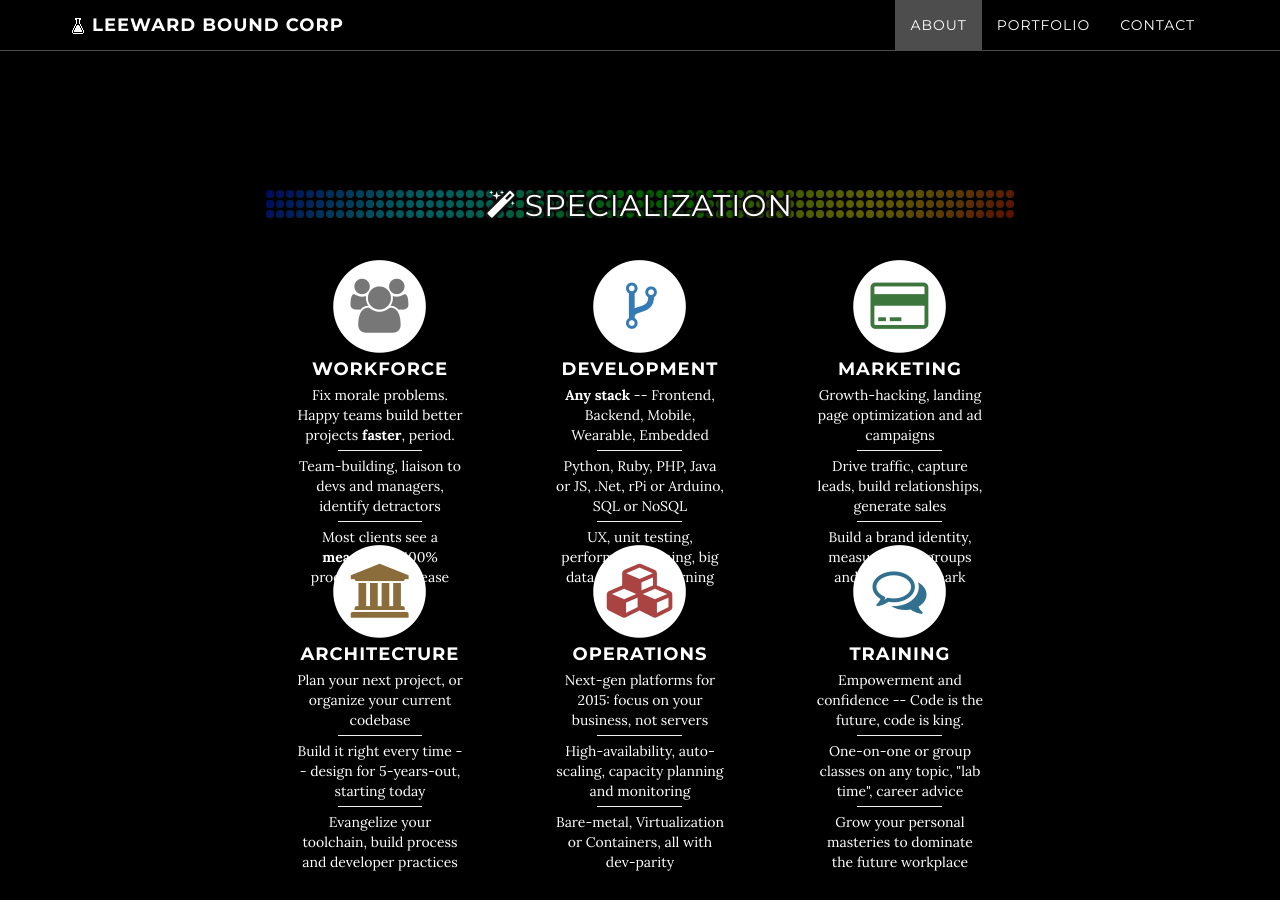
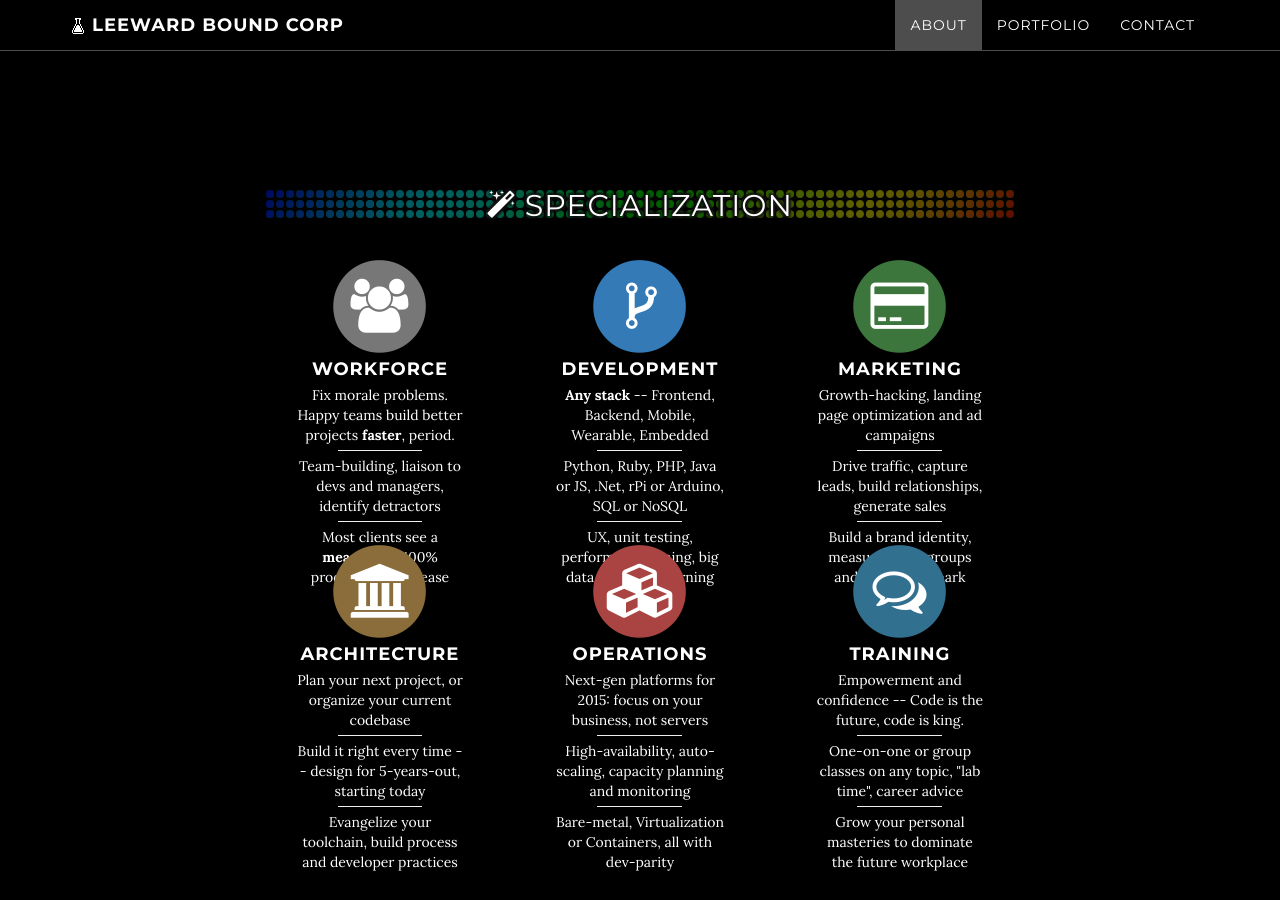
Before and after one commit to boundcorp/lwbco.github.io, a Jekyll site: the page built from index.html, in a window 1280 px wide and 900 px high, scrolled down 1361 px. Built offline with Jekyll 4.4.1, drawn with Linux system fonts in a browser that asks for light colours; nearby versions of some CDN libraries; comment, search, counter and statistics services are not loaded.

Commit message:
portfolio updated

```diff
--- a/_includes/project-method.html
+++ b/_includes/project-method.html
@@ -8,9 +8,19 @@
                 <div class="col-xs-6 col-sm-4 col-md-2">
                     <div class="process">
                         <div class="process-box">
-                            <i class="fa fa-4x fa-pie-chart">
+                            <i class="fa fa-4x fa-pie-chart nudge">
                             </i>
                             <h4>ANALYZE
+                            </h4>
+                        </div>
+                    </div>
+                </div>
+                <div class="col-xs-6 col-sm-4 col-md-2">
+                    <div class="process">
+                        <div class="process-box">
+                            <i class="fa fa-4x fa-bug nudge"> </i>
+                            <h4>
+                                TEST
                             </h4>
                         </div>
                     </div>
@@ -31,16 +41,6 @@
                             <i class="fa fa-4x fa-file-text">
                             </i>
                             <h4>CODE
-                            </h4>
-                        </div>
-                    </div>
-                </div>
-                <div class="col-xs-6 col-sm-4 col-md-2">
-                    <div class="process">
-                        <div class="process-box">
-                            <i class="fa fa-4x fa-bug"> </i>
-                            <h4>
-                                TEST
                             </h4>
                         </div>
                     </div>
--- a/_includes/specialization.html
+++ b/_includes/specialization.html
@@ -1,36 +1,13 @@
 <section id="Specialization" class="container content-section text-center">
 		<div class="row">
 				<div class="col-lg-8 col-lg-offset-2">
-						<style>
-.nudge { margin-left: 2px; }
-.colheight { height: 285px; padding: 0px 45px; }
-.aboutpoints h4 { margin-bottom: 5px; }
-hr { width: 50%; margin: 5px auto;}
-.process {
-		position: relative;
-		text-align: center;
-}
-.process .process-box {
-		width: 120px;
-		height: 120px;
-		padding: 16px 10px;
-		margin: 1em auto 3em;
-		background: #999;
-		border-radius: 50%;
-}
-.process-box h4 {
-		margin: 0;
-		font-weight: 400;
-}
-						</style>
-
 						<h2 class="section-title"><span><i class="fa fa-magic"></i> SPECIALIZATION</span>
 						</h2>
 						<div class="row aboutpoints">
 								<div class="col-md-4 col-sm-6 col-xs-12 colheight">
 										<h4>
-												<span class="fa-stack fa-3x fa-fw"><i class="fa fa-circle fa-stack-2x"></i>
-														<i class="fa fa-users fa-stack-1x text-muted"></i>
+												<span class="fa-stack fa-3x fa-fw"><i class="fa fa-circle fa-stack-2x text-muted"></i>
+														<i class="fa fa-users fa-stack-1x"></i>
 												</span><br />
 												Workforce
 										</h4>
@@ -43,8 +20,8 @@
 								<div class="col-md-4 col-sm-6 col-xs-12 colheight">
 										<h4>
 												<span class="fa-stack fa-3x fa-fw">
-														<i class="fa fa-circle fa-stack-2x"></i>
-														<i class="nudge fa fa-code-fork fa-stack-1x text-primary"></i>
+														<i class="fa fa-circle fa-stack-2x text-primary"></i>
+														<i class="nudge fa fa-code-fork fa-stack-1x"></i>
 												</span><br />
 												Development
 										</h4>
@@ -57,8 +34,8 @@
 								<div class="col-md-4 col-sm-6 col-xs-12 colheight">
 										<h4>
 												<span class="fa-stack fa-3x fa-fw">
-														<i class="fa fa-circle fa-stack-2x"></i>
-														<i class="fa fa-credit-card fa-stack-1x text-success"></i>
+														<i class="fa fa-circle fa-stack-2x text-success"></i>
+														<i class="fa fa-credit-card fa-stack-1x"></i>
 												</span><br />
 												Marketing
 										</h4>
@@ -70,8 +47,8 @@
 								</div>
 								<div class="col-md-4 col-sm-6 col-xs-12 colheight">
 										<h4>
-												<span class="fa-stack fa-3x fa-fw"><i class="fa fa-circle fa-stack-2x"></i>
-														<i class="nudge fa fa-institution fa-stack-1x text-warning"></i>
+												<span class="fa-stack fa-3x fa-fw"><i class="fa fa-circle fa-stack-2x text-warning"></i>
+														<i class="nudge fa fa-institution fa-stack-1x"></i>
 												</span><br />
 												Architecture
 										</h4>
@@ -83,8 +60,8 @@
 								</div>
 								<div class="col-md-4 col-sm-6 col-xs-12 colheight">
 										<h4>
-												<span class="fa-stack fa-3x fa-fw"><i class="fa fa-circle fa-stack-2x"></i>
-														<i class="nudge fa fa-cubes fa-stack-1x text-danger"></i>
+												<span class="fa-stack fa-3x fa-fw"><i class="fa fa-circle fa-stack-2x text-danger"></i>
+														<i class="nudge fa fa-cubes fa-stack-1x"></i>
 												</span><br />
 												Operations
 										</h4>
@@ -96,8 +73,8 @@
 								</div>
 								<div class="col-md-4 col-sm-6 col-xs-12 colheight">
 										<h4>
-												<span class="fa-stack fa-3x fa-fw"><i class="fa fa-circle fa-stack-2x"></i>
-														<i class="fa fa-comments-o fa-stack-1x text-info"></i>
+												<span class="fa-stack fa-3x fa-fw"><i class="fa fa-circle fa-stack-2x text-info"></i>
+														<i class="fa fa-comments-o fa-stack-1x"></i>
 												</span><br />
 												Training
 										</h4>
--- a/css/grayscale.scss
+++ b/css/grayscale.scss
@@ -448,3 +448,24 @@
     50% { opacity:0; }
     100% { opacity:1; }
 }
+
+.nudge { margin-left: 2px; }
+.colheight { height: 285px; padding: 0px 45px; }
+.aboutpoints h4 { margin-bottom: 5px; }
+hr { width: 50%; margin: 5px auto;}
+.process {
+		position: relative;
+		text-align: center;
+}
+.process .process-box {
+		width: 120px;
+		height: 120px;
+		padding: 16px 10px;
+		margin: 1em auto 3em;
+		background: #999;
+		border-radius: 50%;
+}
+.process-box h4 {
+		margin: 0;
+		font-weight: 400;
+}
```
Also changed, not shown: _includes/portfolio.html (+4 -4 lines).
